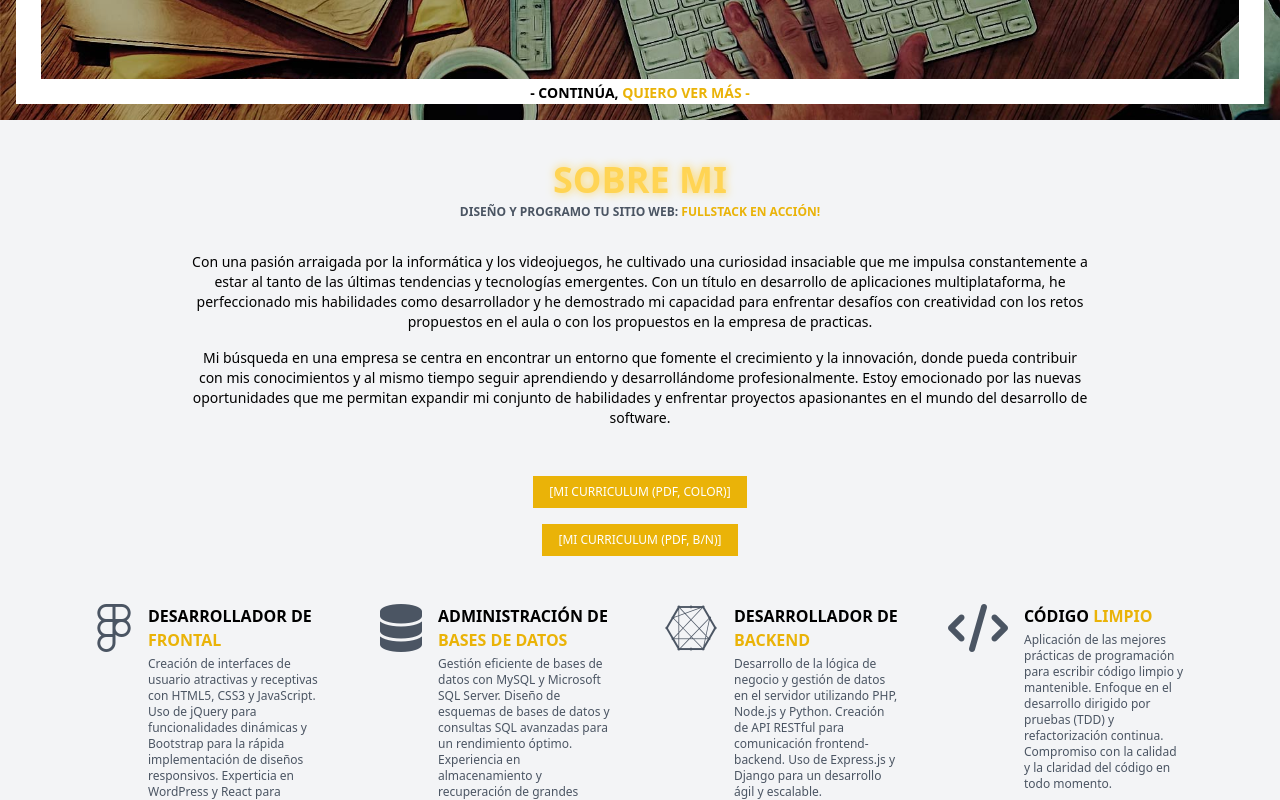
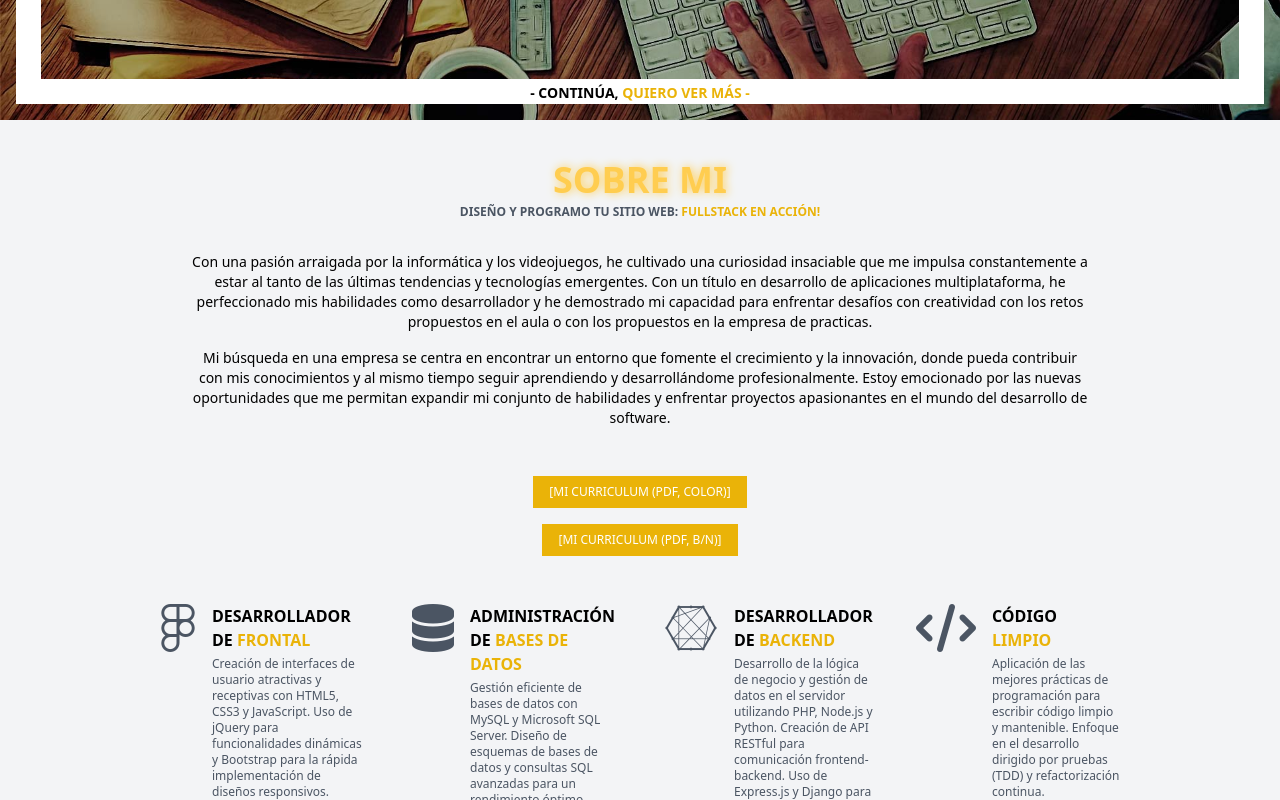
Before and after one commit to XxFenixDCxX/Portfolio, an Angular app: page / in a window 1280 px wide. Shown: the part 680-1480 px from the top of the page. Built offline with nearby package versions, Linux system fonts and the light colour scheme; no server answers.

Commit message:
Actualizar estilos y restablecer campos de formulario en la página de contacto

```diff
--- a/src/app/about/about.component.html
+++ b/src/app/about/about.component.html
@@ -1,10 +1,10 @@
-<div class="flex flex-col items-center justify-center pt-10 pb-10 bg-gray-100">
+<div class="flex flex-col items-center justify-center pt-10 pb-10 bg-gray-100  pl-5 pr-5 md:pl-16 md:pr-16">
   <div class="text-center">
     <h1 class="text-4xl font-bold mb-1">SOBRE MI</h1>
-    <h2 class="text-xs text-gray-600 mb-8 font-bold">DISEÑO Y PROGRAMO TU SITIO WEB: <b class="text-yellow-500">FULLSTACK EN ACCIÓN!</b></h2>
+    <h2 class="text-xs text-gray-600 mb-8 font-bold ">DISEÑO Y PROGRAMO TU SITIO WEB: <b class="text-yellow-500">FULLSTACK EN ACCIÓN!</b></h2>
   </div>
 
-  <div class="max-w-4xl text-center mb-8 text-sm">
+  <div class="max-w-4xl text-center mb-8 text-sm ">
     <p class="mb-4">Con una pasión arraigada por la informática y los videojuegos, he cultivado una curiosidad insaciable que me impulsa constantemente a estar al tanto de las últimas tendencias y tecnologías emergentes. Con un título en desarrollo de aplicaciones multiplataforma, he perfeccionado mis habilidades como desarrollador y he demostrado mi capacidad para enfrentar desafíos con creatividad con los retos propuestos en el aula o con los propuestos en la empresa de practicas.</p>
     <p class="mb-4">Mi búsqueda en una empresa se centra en encontrar un entorno que fomente el crecimiento y la innovación, donde pueda contribuir con mis conocimientos y al mismo tiempo seguir aprendiendo y desarrollándome profesionalmente. Estoy emocionado por las nuevas oportunidades que me permitan expandir mi conjunto de habilidades y enfrentar proyectos apasionantes en el mundo del desarrollo de software.</p>
   </div>
--- a/src/app/contact/contact.component.ts
+++ b/src/app/contact/contact.component.ts
@@ -26,5 +26,9 @@ export class ContactComponent {
     const mailtoLink = "mailto:arkaitzcs@gmail.com?subject=" + subject + "&body=" + body;
 
     window.open(mailtoLink);
+    this.email = '';
+    this.nombre = '';
+    this.empresa = '';
+    this.mensaje = '';
   }
 }
```
